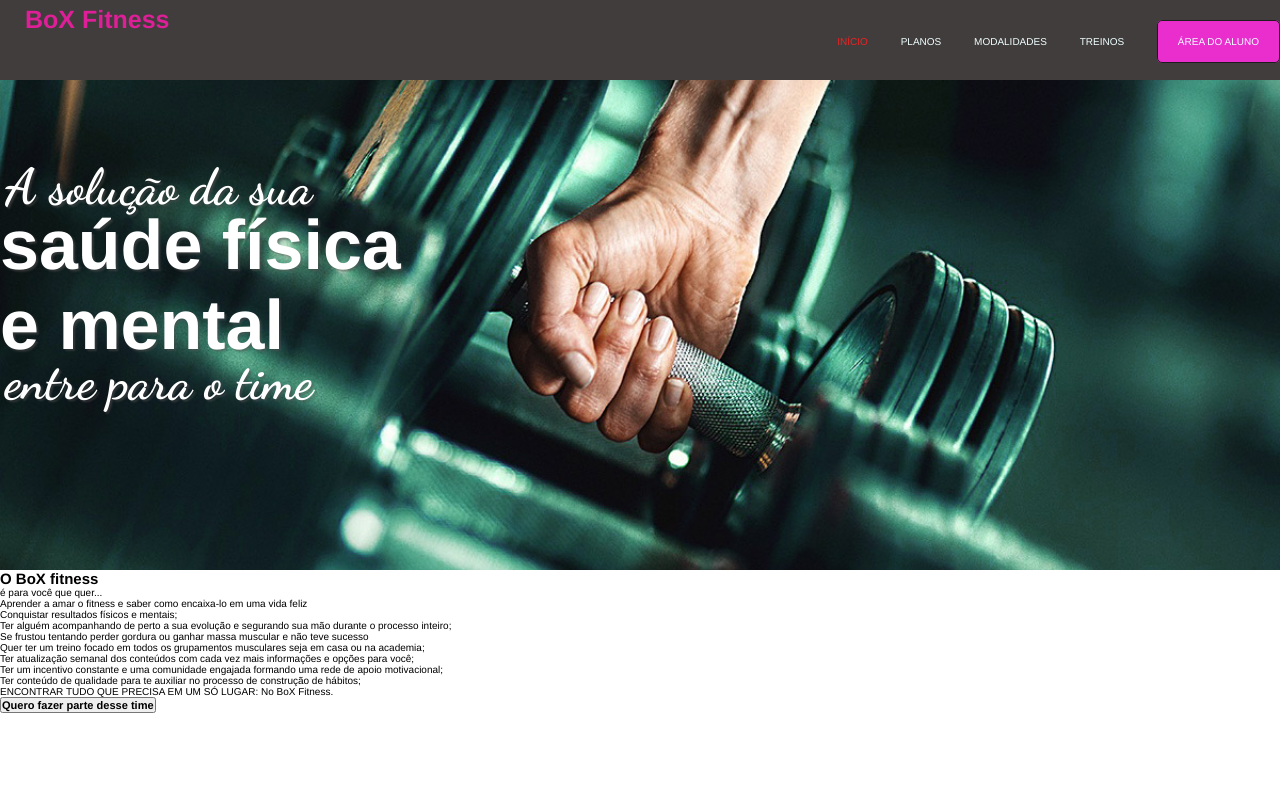
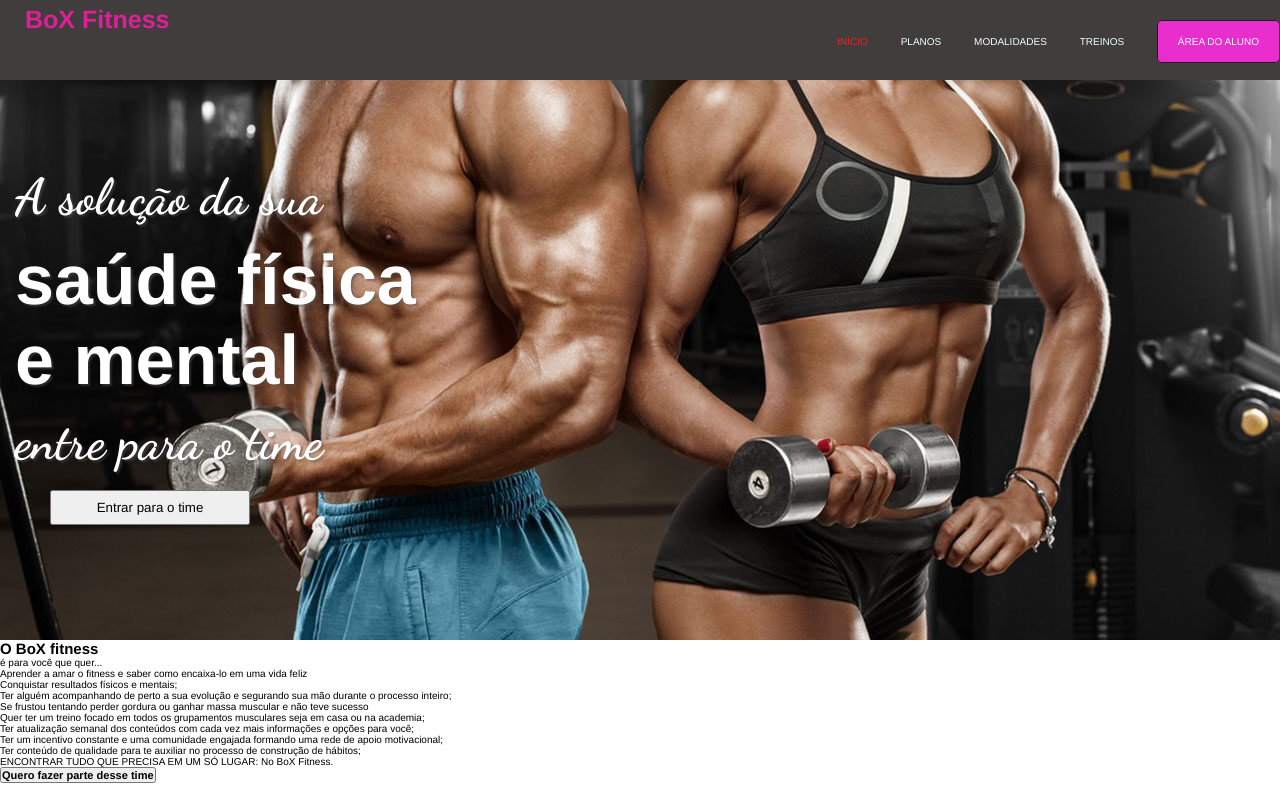
Before and after one commit to Vicdomingos/Box_Fitness, a plain HTML site: page BOX_FIT/index.html in a window 1280 px wide. Drawn offline with Linux system fonts and the light colour scheme.

Commit message:
progresso

```diff
--- a/BOX_FIT/css/style.css
+++ b/BOX_FIT/css/style.css
@@ -68,7 +68,7 @@ h3 {
 }
 /* Main banner */
 .main-banner {
-    background-image: url(../img/carga-ideal-em-treinos-de-forca.jpg);
+    background-image: url(../img/fitness-men-woman-bodybuilders-1280x640.jpg);
     background-size: cover;
     background-position: center;
     padding: 17rem 0;
@@ -93,4 +93,15 @@ h3 {
 .font-1,
 .font-2 {
     font-weight: bold;
+    padding: 15px;
+
 }
+
+.button-1 {
+    height: 35px;
+    width: 200px;
+    position: absolute;
+    left: 50px;
+    margin-top: 20px;
+
+}
--- a/BOX_FIT/index.html
+++ b/BOX_FIT/index.html
@@ -31,6 +31,9 @@
             <h3 class="font-1">A solução da sua</h3>
             <h2 class="font-2">saúde física <br>e mental</h2>
             <h3 class="font-1">entre para o time</h3>
+            <button class="button-1">
+                Entrar para o time
+            </button>
 
         </div>
         <section class="destined-container">
```
Also changed, not shown: BOX_FIT/img/carga-ideal-em-treinos-de-forca.jpg (deleted), BOX_FIT/img/fitness-men-woman-bodybuilders-1280x640.jpg (added), BOX_FIT/img/melhor-academia.jpg (deleted).
